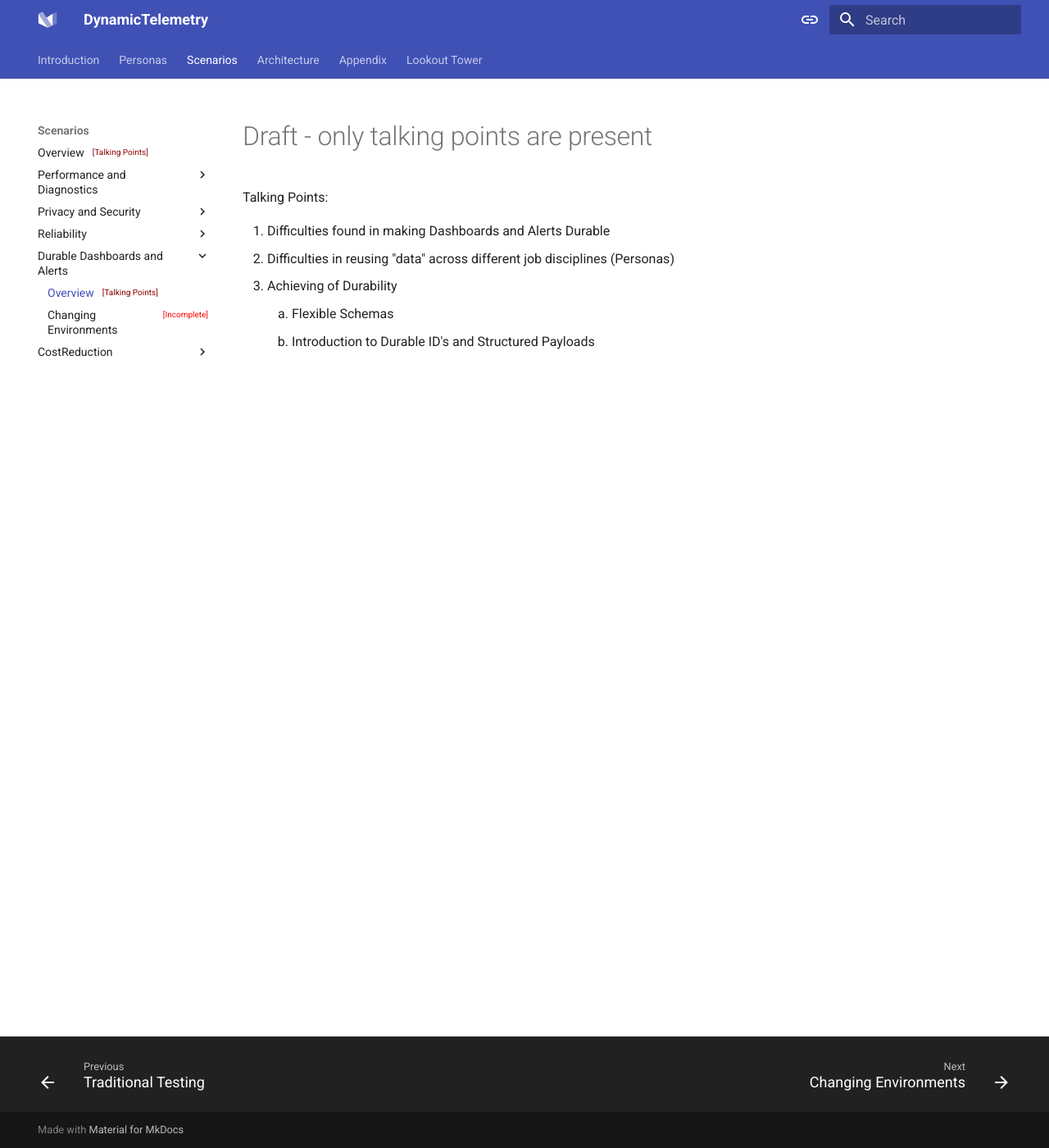
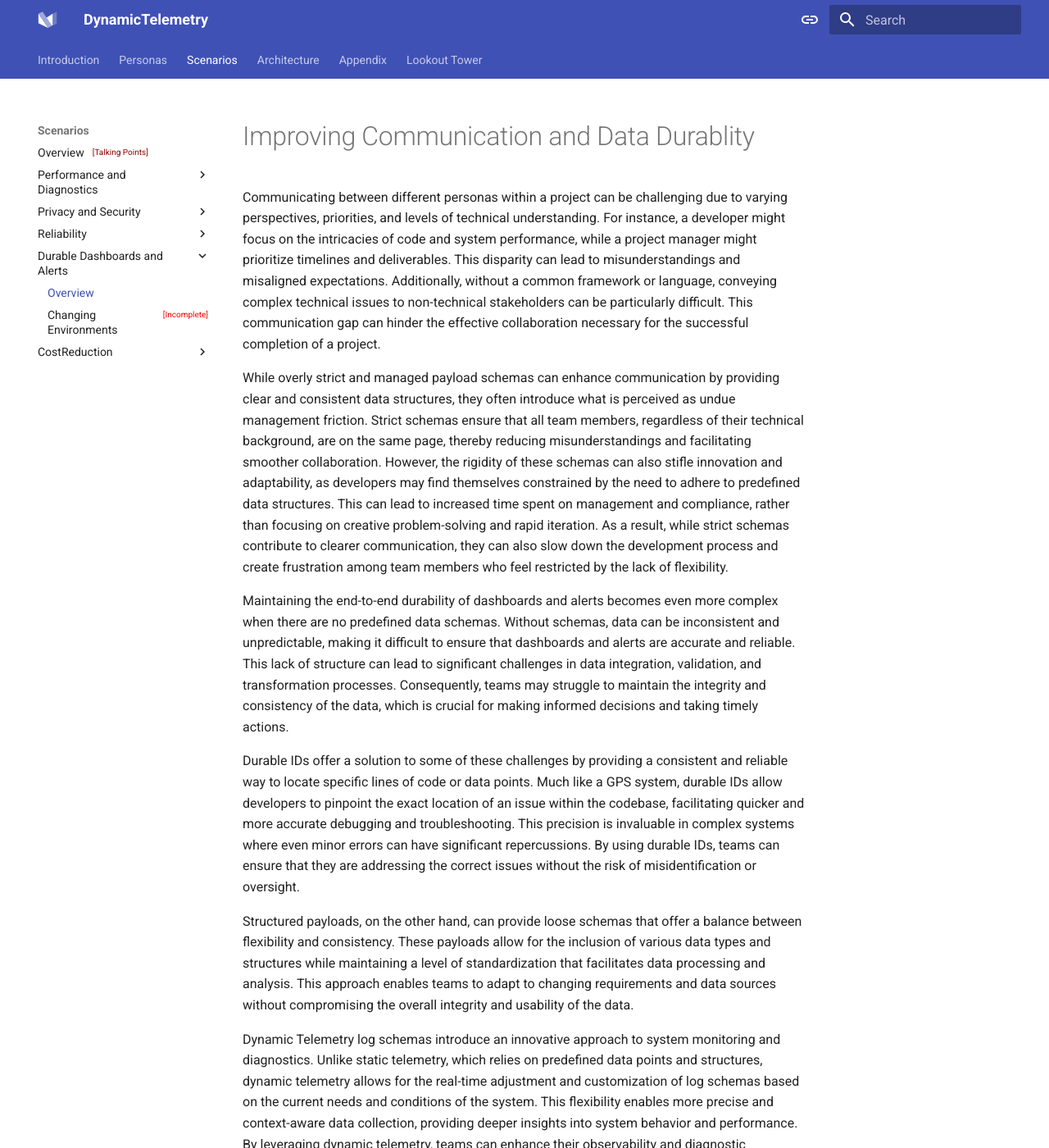
Before and after one commit to microsoft/DynamicTelemetry, an MkDocs documentation site: the page built from docs/docs/Scenarios.DurableDashboards.Alerts.document.md, in a window 1280 px wide and 1400 px high. Shown: the whole window at 82% size. Built offline with MkDocs 1.6.1 and Material for MkDocs 9.7.7, drawn with Linux system fonts in a browser that asks for light colours; some of the changed text lies outside the part shown.

Commit message:
broad strokes of durability

```diff
--- a/docs/docs/Scenarios.DurableDashboards.Alerts.document.md
+++ b/docs/docs/Scenarios.DurableDashboards.Alerts.document.md
@@ -1,14 +1,66 @@
----
-author: "Chris Gray"
-status: ReviewLevel1b
----
+# Improving Communication and Data Durablity
 
-# Draft - only talking points are present
+Communicating between different personas within a project can be
+challenging due to varying perspectives, priorities, and levels of
+technical understanding. For instance, a developer might focus on the
+intricacies of code and system performance, while a project manager
+might prioritize timelines and deliverables. This disparity can lead to
+misunderstandings and misaligned expectations. Additionally, without a
+common framework or language, conveying complex technical issues to
+non-technical stakeholders can be particularly difficult. This
+communication gap can hinder the effective collaboration necessary for
+the successful completion of a project.
 
-Talking Points:
+While overly strict and managed payload schemas can enhance
+communication by providing clear and consistent data structures, they
+often introduce what is perceived as undue management friction. Strict
+schemas ensure that all team members, regardless of their technical
+background, are on the same page, thereby reducing misunderstandings and
+facilitating smoother collaboration. However, the rigidity of these
+schemas can also stifle innovation and adaptability, as developers may
+find themselves constrained by the need to adhere to predefined data
+structures. This can lead to increased time spent on management and
+compliance, rather than focusing on creative problem-solving and rapid
+iteration. As a result, while strict schemas contribute to clearer
+communication, they can also slow down the development process and
+create frustration among team members who feel restricted by the lack of
+flexibility.
 
-1. Difficulties found in making Dashboards and Alerts Durable
-1. Difficulties in reusing "data" across different job disciplines (Personas)
-1. Achieving of Durability
-    1. Flexible Schemas
-    1. Introduction to Durable ID's and Structured Payloads
+Maintaining the end-to-end durability of dashboards and alerts becomes
+even more complex when there are no predefined data schemas. Without
+schemas, data can be inconsistent and unpredictable, making it difficult
+to ensure that dashboards and alerts are accurate and reliable. This
+lack of structure can lead to significant challenges in data
+integration, validation, and transformation processes. Consequently,
+teams may struggle to maintain the integrity and consistency of the
+data, which is crucial for making informed decisions and taking timely
+actions.
+
+Durable IDs offer a solution to some of these challenges by providing a
+consistent and reliable way to locate specific lines of code or data
+points. Much like a GPS system, durable IDs allow developers to pinpoint
+the exact location of an issue within the codebase, facilitating quicker
+and more accurate debugging and troubleshooting. This precision is
+invaluable in complex systems where even minor errors can have
+significant repercussions. By using durable IDs, teams can ensure that
+they are addressing the correct issues without the risk of
+misidentification or oversight.
+
+Structured payloads, on the other hand, can provide loose schemas that
+offer a balance between flexibility and consistency. These payloads
+allow for the inclusion of various data types and structures while
+maintaining a level of standardization that facilitates data processing
+and analysis. This approach enables teams to adapt to changing
+requirements and data sources without compromising the overall integrity
+and usability of the data.
+
+Dynamic Telemetry log schemas introduce an innovative approach to system
+monitoring and diagnostics. Unlike static telemetry, which relies on
+predefined data points and structures, dynamic telemetry allows for the
+real-time adjustment and customization of log schemas based on the
+current needs and conditions of the system. This flexibility enables
+more precise and context-aware data collection, providing deeper
+insights into system behavior and performance. By leveraging dynamic
+telemetry, teams can enhance their observability and diagnostic
+capabilities, leading to more effective monitoring, quicker issue
+resolution, and overall improved system reliability.
```
